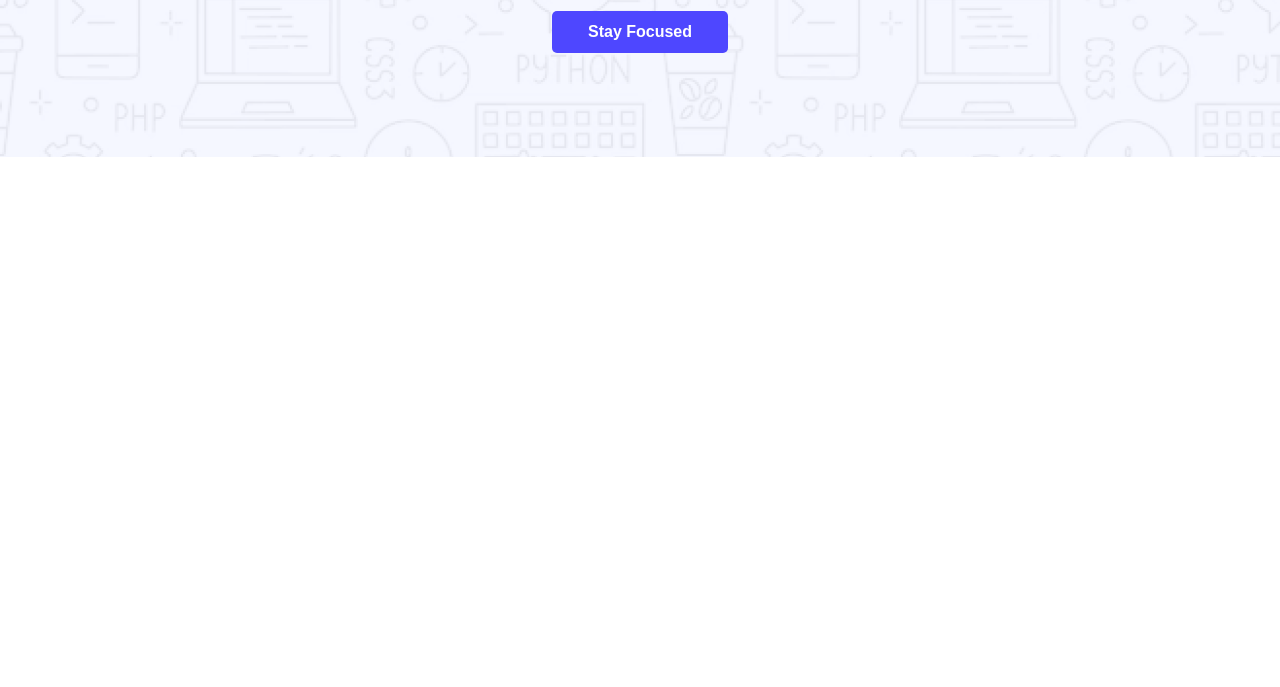
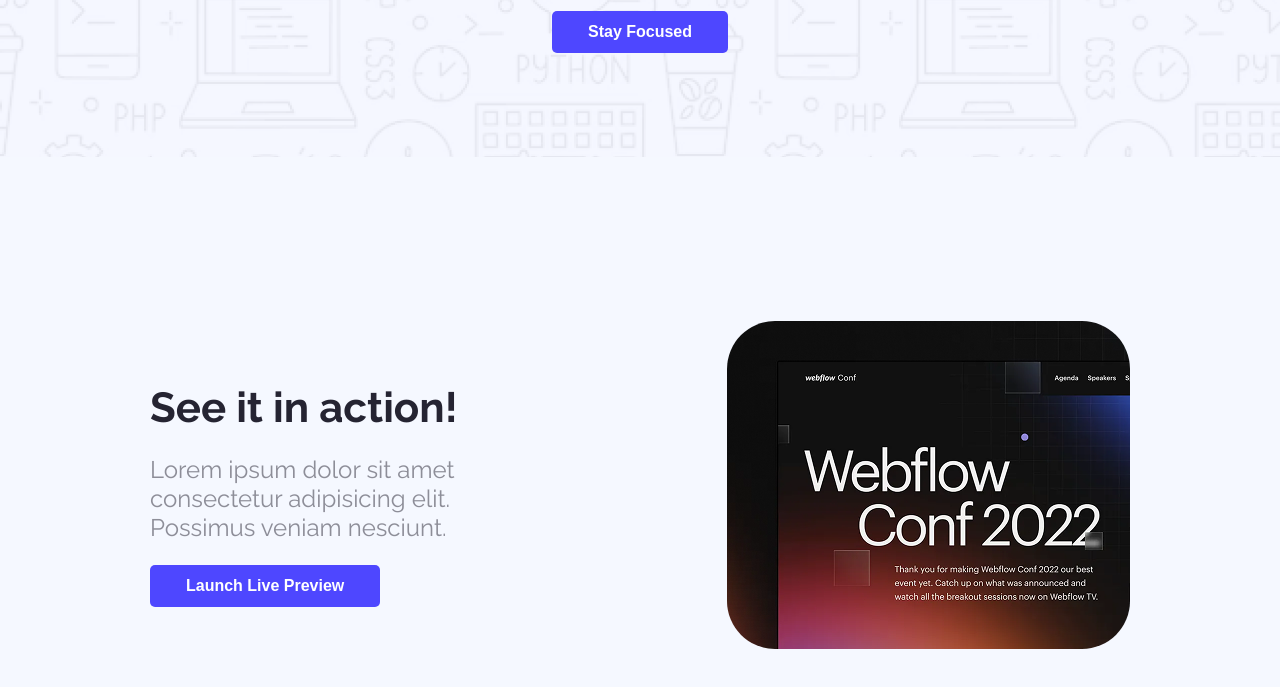
Before and after one commit to shmmdev/B12A01-assignment-01, a plain HTML site: page index.html in a window 1280 px wide. Shown: the part 495-1182 px from the top of the page. Before the commit the page ends 800 px from the top, so only its background shows below. Drawn offline with Linux system fonts and the light colour scheme.

Commit message:
preview section added

```diff
--- a/index.html
+++ b/index.html
@@ -15,11 +15,13 @@
     <title>Landing Launchpad</title>
 </head>
 
-<body class="raleway-normal">
+<body class="raleway-normal primary-bg">
     <header class="header">
         <nav>
             <h3 class="nav-logo inter-normal">LOGO</h3>
-            <button class="btn-primary">Sign Up</button>
+            <a href="">
+                <button class="btn-primary">Sign Up</button>
+            </a>
 
         </nav>
 
@@ -27,7 +29,9 @@
 
             <h1 class="banner-title text-center">Cool Dark UI Template for Webflow Agencies!</h1>
             <div class="banner-btn-container text-center">
-                <button class="btn-primary ">Stay Focused</button>
+                <a href="#stay-focused">
+                    <button class="btn-primary ">Stay Focused</button>
+                </a>
             </div>
 
 
@@ -38,6 +42,25 @@
 
     <main>
 
+        <section class="preview-container">
+            <div class="preview">
+                <h3 class="preview-title">See it in action!</h3>
+                <p class="preview-text">Lorem ipsum dolor sit amet consectetur adipisicing elit. Possimus veniam
+                    nesciunt.</p>
+                <a href="">
+                    <button class="btn-primary">Launch Live Preview</button>
+                </a>
+            </div>
+
+            <div class="preview-img-container">
+                <img class="preview-img" src="assets/wc-mini.png" alt="Preview Image">
+            </div>
+        </section>
+
+        <section class="success-count">
+
+        </section>
+
     </main>
 
     <footer>
--- a/styles/stylesheet.css
+++ b/styles/stylesheet.css
@@ -14,6 +14,10 @@
 }
 
 /* Shared Styles */
+
+.primary-bg {
+  background-color: #f5f8ff;
+}
 
 .btn-primary {
   background-color: #4e47ff;
@@ -72,3 +76,41 @@ nav {
 .banner-btn-container {
   padding: 37px 0px 152px 0px;
 }
+
+/* Preview Section Style */
+
+.preview-container {
+  margin: 116px 150px;
+  display: flex;
+  gap: 220px;
+  /* justify-content: space-between; */
+}
+
+.preview {
+  margin: 62px 0px;
+  padding: 0px 0px;
+}
+
+.preview-title {
+  font-size: 42px;
+  font-weight: bold;
+  color: #252432;
+  margin: 0px 0px 23px;
+}
+
+.preview-text {
+  font-size: 24px;
+  color: rgba(37, 36, 50, 0.5);
+  margin: 0px 0px 23px;
+}
+
+.preview-img-container {
+  margin: 0px 0px;
+  padding: 0px 0px;
+}
+
+.preview-img {
+  border-radius: 48px;
+}
+
+/* Success Counter Style */
```
